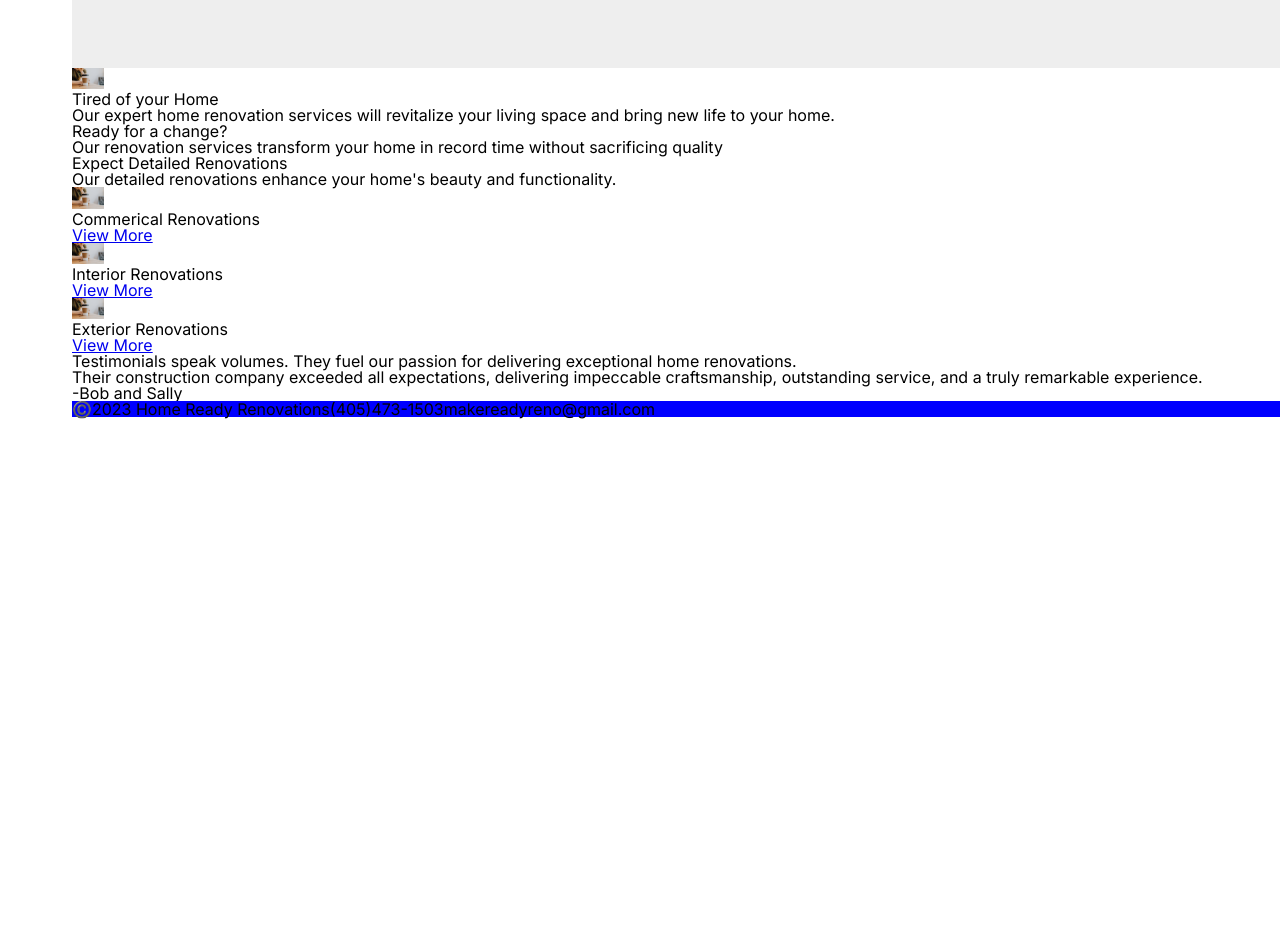
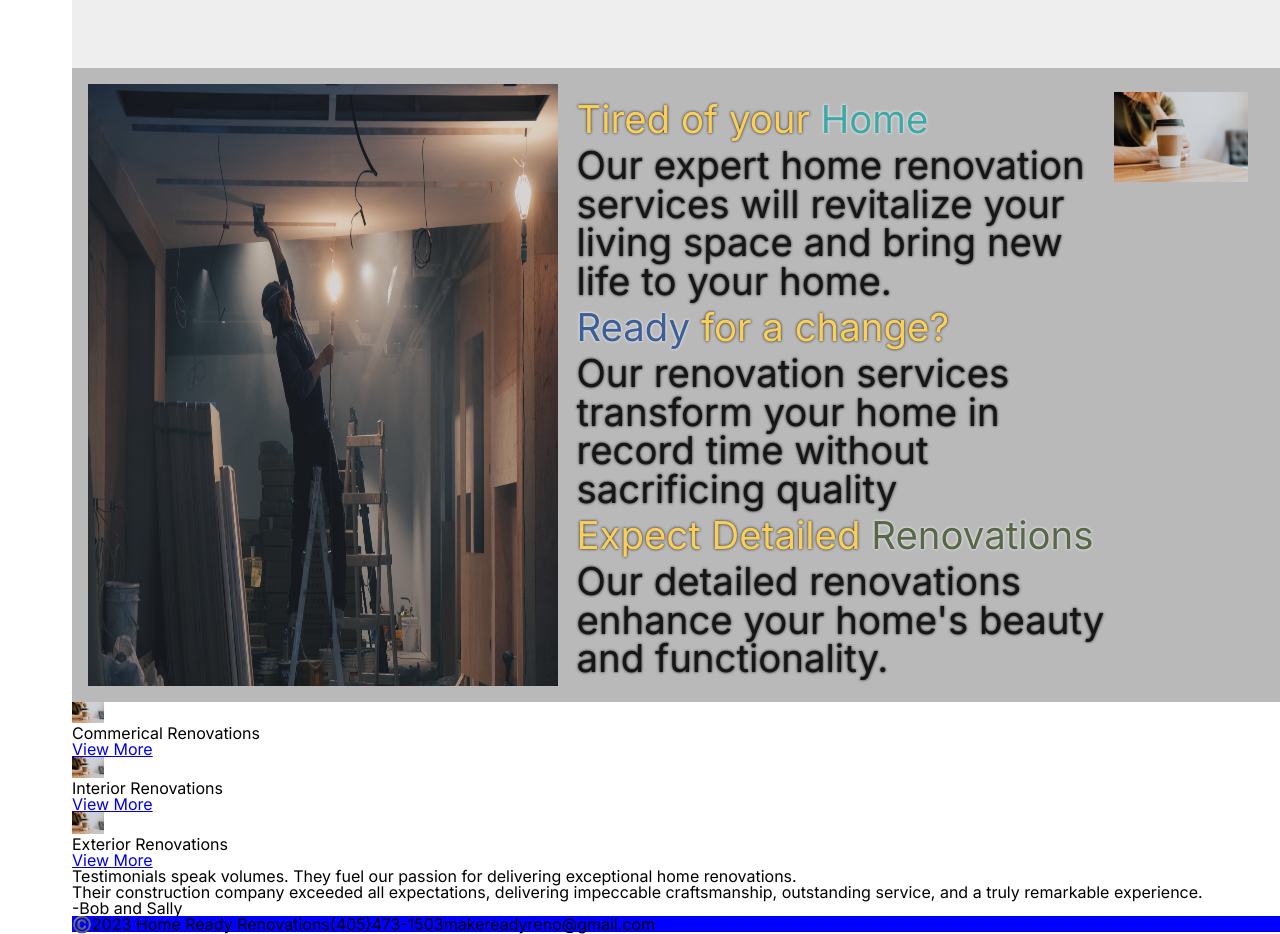
Before and after one commit to raygdev/HomeReadyRenovations, a React (Vite) app: page / in a window 1280 px wide. Shown: the part 820-1754 px from the top of the page. Before the commit the page ends 1239 px from the top, so only its background shows below. Built offline with nearby package versions, Linux system fonts and the light colour scheme.

Commit message:
about styles
Styles for about us section completed

```diff
--- /dev/null
+++ b/src/components/About/About.css
@@ -0,0 +1,91 @@
+.--about-section-container{
+    background-color: #BAB9B9;
+}
+
+img#about-img{
+    width:100%;
+}
+
+.--about-text-container{
+    display:grid;
+    grid-template-columns: 80% 20%;
+    grid-template-rows:repeat(3, auto auto);
+    font-size:3vw;
+    text-shadow:0 0 3px var(--black);
+    padding:.5rem 1rem;
+}
+
+.--about-text-container>h2{
+    color:var(--sunglow);
+    padding:.5rem 0;
+}
+
+.--about-home-tag{
+    grid-column:1/2;
+    grid-row:1/2;
+    align-self: self-end;
+}
+
+.--about-home-text{
+    grid-column:1/2;
+    grid-row:2/3;
+}
+
+.--about-ready-tag{
+    grid-column:1/2;
+    grid-row:3/4;
+    align-self: self-end;
+}
+
+.--about-ready-text{
+    grid-column:1/2;
+    grid-row:4/5;
+}
+
+.--about-renovations-tag{
+    grid-column:1/2;
+    grid-row:5/6;
+    align-self: self-end;
+}
+
+.--about-renovation-text{
+    grid-column:1/2;
+    grid-row:6/7;
+}
+
+.--about-home-tag>span,
+.--about-ready-tag>span,
+.--about-renovations-tag>span{
+    text-shadow:0 0 3px var(--white);
+}
+
+.--about-home-tag>span{
+    color:var(--verdigris);
+}
+
+.--about-ready-tag>span{
+    color:var(--lapisLazuli);
+}
+
+.--about-renovations-tag>span{
+    color:var(--ebony);
+}
+
+img#about-measure-img{
+    width:100%;
+    grid-column:2/3;
+    grid-row:1/7;
+}
+
+@media (min-width:850px) {
+    .--about-section-container{
+        display:flex;
+        padding:1rem;
+        gap:.125rem;
+    }
+
+    img#about-img{
+        width:40%;
+
+    }
+}
--- /dev/null
+++ b/src/components/About/About.jsx
@@ -0,0 +1,23 @@
+import React from 'react'
+import aboutUsImg from '../../assets/AboutUs-unsplash.jpg'
+import placeholder from '../../assets/placeholder.jpg'
+import './About.css'
+
+const AboutUs = ()=>{
+    return(
+        <section className='--about-section-container'>
+            <img id='about-img' className='--about-img' src={aboutUsImg} alt="" />
+            <div className='--about-text-container'>
+                <h2 className='--about-home-tag'>Tired of your <span>Home</span></h2>
+                <p className='--about-home-text black'>Our expert home renovation services will revitalize your living space and bring new life to your home.</p>
+                <h2 className='--about-ready-tag'><span>Ready</span> for a change?</h2>
+                <p className='--about-ready-text black'>Our renovation services transform your home in record time without sacrificing quality</p>
+                <h2 className='--about-renovations-tag'>Expect Detailed <span>Renovations</span></h2>
+                <p className='--about-renovation-text black'>Our detailed renovations enhance your home's beauty and functionality.</p>
+                <img id='about-measure-img' className='--about-measure-img' src={placeholder} alt="" />
+            </div>
+        </section>
+)
+}
+
+export default AboutUs
--- /dev/null
+++ b/src/components/Jumbo/Jumbo.css
@@ -0,0 +1,33 @@
+.--layout-jumbo-section{
+    padding:1rem 1rem;
+    background-color:#EEEEEE;
+    display:grid;
+    grid-template-columns:1fr 1fr 1fr;
+    grid-template-rows:1fr 1fr 1fr;
+}
+
+img#jumbo-anim{
+    width:100%;
+    grid-column:2/4;
+    grid-row:1/3;
+}
+
+.--layout-jumbo-title{
+    color:var(--sunglow);
+    font-family:var(--concert-font);
+    font-size:4.58vw;
+    font-weight:700;
+    text-shadow:0 0 3px var(--black);
+    grid-column:1/3;
+    grid-row:2/3;
+    align-self:end;
+    margin-bottom:.5rem;
+}
+
+.--layout-jumbo-text{
+    font-size:3vw;
+    grid-column:1/4;
+    grid-row:3/4;
+    padding-top:.5rem;
+    text-shadow:0 0 3px var(--grey);
+}
--- /dev/null
+++ b/src/components/Jumbo/Jumbo.jsx
@@ -0,0 +1,15 @@
+import React from 'react'
+import placeholder from '../../assets/placeholder.jpg'
+import './Jumbo.css'
+
+const Jumbo = ()=>{
+    return(
+        <section className='--layout-jumbo-section'>
+            <img id='jumbo-anim' className='--layout-jumbo-anim placeholder' src={placeholder} alt="" />
+            <h2 className='--layout-jumbo-title'>Quality Renovations for LARGE & small Homes</h2>
+            <p className='--layout-jumbo-text'>Revamp your living space with our exceptional home renovation services. We deliver functional and stylish results that increase your property value. Let's bring your vision to life!</p>
+        </section>
+    )
+}
+
+export default Jumbo
--- /dev/null
+++ b/src/components/WorkDesktop/WorkDesktop.css
@@ -0,0 +1,3 @@
+.work-desktop{
+    color:orange
+}
--- /dev/null
+++ b/src/components/WorkDesktop/WorkDesktop.jsx
@@ -0,0 +1,28 @@
+import React from 'react'
+import { Link } from 'react-router-dom'
+import './WorkDesktop.css'
+import placeholder from '../../assets/placeholder.jpg'
+
+const WorkDesktop = ()=>{
+    return(
+        <section>
+            <div>
+                <img src={placeholder} className='placeholder' alt="" />
+                <h2>Commerical Renovations</h2>
+                <Link>View More</Link>
+            </div>
+            <div>
+                <img src={placeholder} className='placeholder' alt="" />
+                <h2>Interior Renovations</h2>
+                <Link>View More</Link>
+            </div>
+            <div>
+                <img src={placeholder} className='placeholder' alt="" />
+                <h2>Exterior Renovations</h2>
+                <Link>View More</Link>
+            </div>
+        </section>
+    )
+}
+
+export default WorkDesktop;
--- /dev/null
+++ b/src/components/WorkMobile/WorkMobile.css
@@ -0,0 +1,3 @@
+.work-mobile{
+    color:red;
+}
--- /dev/null
+++ b/src/components/WorkMobile/WorkMobile.jsx
@@ -0,0 +1,29 @@
+import React from 'react'
+import { Link } from 'react-router-dom'
+import './WorkMobile.css'
+import placeholder from '../../assets/placeholder.jpg'
+
+const WorkMobile = ()=>{
+    return(
+        <section>
+
+                <div>
+                  <img src={placeholder} className='placeholder' alt="" />
+                  <h2>Commerical Renovations</h2>
+                  <Link>View More</Link>
+                </div>
+                <div>
+                  <img src={placeholder} className='placeholder' alt="" />
+                  <h2>Interior Renovations</h2>
+                  <Link>View More</Link>
+                </div>
+                <div>
+                  <img src={placeholder} className='placeholder' alt="" />
+                  <h2>Exterior Renovations</h2>
+                  <Link>View More</Link>
+                </div>
+              </section>
+    )
+}
+
+export default WorkMobile;
--- a/src/index.css
+++ b/src/index.css
@@ -61,6 +61,9 @@ table {
     --concert-font:'Concert One', cursive;
     --ebony:#576748;
     --sunglow:#FACF59;
+    --verdigris:#3EA8A7;
+    --lapisLazuli:#3D5F98;
+    --trueBlue:#416AA4;
     --black:#161616;
     --white:#FFF;
     --grey:#c2c2c2;
--- a/src/pages/Layout/Layout.css
+++ b/src/pages/Layout/Layout.css
@@ -45,42 +45,6 @@
     height:100%;
 }
 
-/*JUMBO SECTION */
-
-.--layout-jumbo-section{
-    padding:1rem 1rem;
-    background-color:#EEEEEE;
-    display:grid;
-    grid-template-columns:1fr 1fr 1fr;
-    grid-template-rows:1fr 1fr 1fr;
-}
-
-img#jumbo-anim{
-    width:100%;
-    grid-column:2/4;
-    grid-row:1/3;
-}
-
-.--layout-jumbo-title{
-    color:var(--sunglow);
-    font-family:var(--concert-font);
-    font-size:4.58vw;
-    font-weight:700;
-    text-shadow:0 0 3px var(--black);
-    grid-column:1/3;
-    grid-row:2/3;
-    align-self:end;
-    margin-bottom:.5rem;
-}
-
-.--layout-jumbo-text{
-    font-size:3vw;
-    grid-column:1/4;
-    grid-row:3/4;
-    padding-top:.5rem;
-    text-shadow:0 0 3px var(--grey);
-}
-
 
 /*FOOTER STYLES */
 
--- a/src/pages/Layout/Layout.jsx
+++ b/src/pages/Layout/Layout.jsx
@@ -6,8 +6,13 @@ import youtubeIcon from '../../assets/icons/youtube.svg'
 import { Outlet, Link } from 'react-router-dom'
 import MobileHeader from '../../components/MobileHeader/MobileHeader'
 import DesktopHeader from '../../components/DesktopHeader/DesktopHeader'
+import AboutUs from '../../components/About/About'
+import Jumbo from '../../components/Jumbo/Jumbo'
+import WorkMobile from '../../components/WorkMobile/WorkMobile'
+import WorkDesktop from '../../components/WorkDesktop/WorkDesktop'
 import { useCurrentWidth } from '../../hooks/findWidth'
 import woodGrain from '../../assets/woodGrain-unsplash.jpg'
+
 import placeholder from '../../assets/placeholder.jpg'
 import './Layout.css'
 
@@ -45,37 +50,9 @@ export const Layout = ()=> {
         <div id='scroll-container'>
           <div className='--layout-mainfooter-flex flex flex-column'>
             <main className='--layout-main-container'>
-              <section className='--layout-jumbo-section'>
-                <img id='jumbo-anim' className='--layout-jumbo-anim placeholder' src={placeholder} alt="" />
-                <h2 className='--layout-jumbo-title'>Quality Renovations for LARGE & small Homes</h2>
-                <p className='--layout-jumbo-text'>Revamp your living space with our exceptional home renovation services. We deliver functional and stylish results that increase your property value. Let's bring your vision to life!</p>
-              </section>
-              <section>
-                <img src={placeholder} className='placeholder' alt="" />
-                <h2>Tired of your <span>Home</span></h2>
-                <p>Our expert home renovation services will revitalize your living space and bring new life to your home.</p>
-                <h2><span>Ready</span> for a change?</h2>
-                <p>Our renovation services transform your home in record time without sacrificing quality</p>
-                <h2>Expect Detailed <span>Renovations</span></h2>
-                <p>Our detailed renovations enhance your home's beauty and functionality.</p>
-              </section>
-              <section>
-                <div>
-                  <img src={placeholder} className='placeholder' alt="" />
-                  <h2>Commerical Renovations</h2>
-                  <Link>View More</Link>
-                </div>
-                <div>
-                  <img src={placeholder} className='placeholder' alt="" />
-                  <h2>Interior Renovations</h2>
-                  <Link>View More</Link>
-                </div>
-                <div>
-                  <img src={placeholder} className='placeholder' alt="" />
-                  <h2>Exterior Renovations</h2>
-                  <Link>View More</Link>
-                </div>
-              </section>
+              <Jumbo/>
+              <AboutUs />
+              {width < 750 ? (<WorkMobile/>): (<WorkDesktop/>)}
               <section>
                 <h2>Testimonials speak volumes. They fuel our passion for delivering exceptional home renovations.</h2>
                 <div>
```
Also changed, not shown: src/assets/AboutUs-unsplash.jpg (added).
